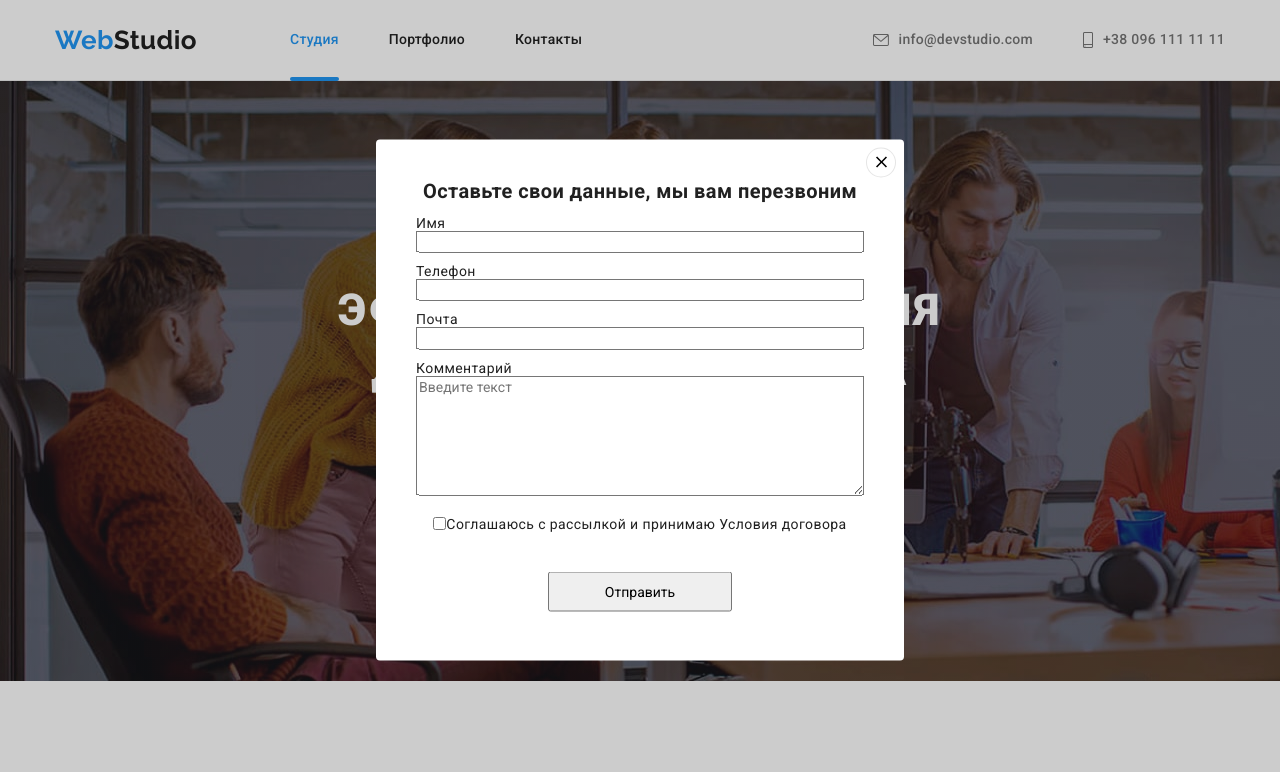
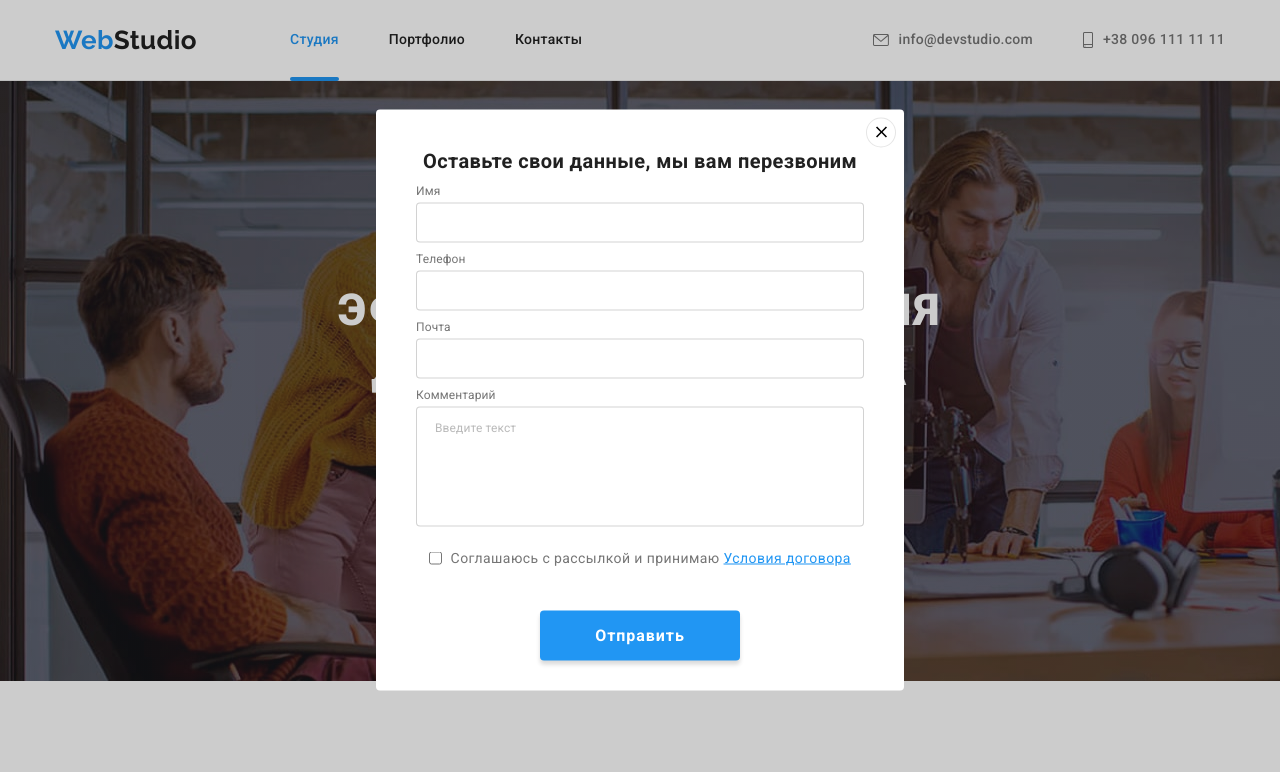
Before and after one commit to AndrewMLion/goit-markup-hw-06, a plain HTML site: page index.html in a window 1280 px wide. Both pictures are taken after a click on the button "Заказать услугу". Shown: the top 772 px of the page. Drawn offline with nearby package versions, Linux system fonts and the light colour scheme.

Commit message:
стилизация формы

```diff
--- a/css/styles.css
+++ b/css/styles.css
@@ -570,7 +570,7 @@ svg {
   top: 50%;
   left: 50%;
 
-  height: 521px;
+  height: 581px;
   max-height: 100%;
   width: 528px;
   max-width: 100%;
@@ -640,20 +640,96 @@ svg {
   margin-top: 10px;
 }
 
+.form-input {
+  border: 1px solid rgba(33, 33, 33, 0.2);
+  box-sizing: border-box;
+  border-radius: 4px;
+  padding: 11px;
+}
+
+.form-label {
+  font-size: 12px;
+  line-height: 1.16;
+  letter-spacing: 0.01em;
+
+  color: var(--title-text-cilor);
+
+  margin-bottom: 4px;
+}
+
+.comment.form-filed {
+}
+
 .text-area {
+  resize: none;
+  width: 448px;
   height: 120px;
+
+  border: 1px solid rgba(33, 33, 33, 0.2);
+  box-sizing: border-box;
+  border-radius: 4px;
+}
+
+.comment .text-area::placeholder {
+  font-size: 12px;
+  line-height: 1.16;
+  letter-spacing: 0.01em;
+
+  color: rgba(117, 117, 117, 0.5);
+
+  padding: 12px 16px;
 }
 
 .checkbox {
   display: flex;
   margin-top: 20px;
   justify-content: center;
+  align-items: center;
+}
+
+.checkbox-label {
+  line-height: 1.71;
+  letter-spacing: 0.03em;
+
+  color: var(--title-text-cilor);
+
+  padding-left: 8.5px;
+}
+
+.checkbox input[type="checkbox"] {
+}
+
+.agreement {
+  color: var(--accent-color);
 }
 
 .submit {
+  display: flex;
+  align-items: center;
+
   text-align: center;
+  font-weight: 700;
+  font-size: 16px;
+  line-height: 1.88;
+  letter-spacing: 0.06em;
+  color: var(--background-color);
+
   padding: 10px 55px;
   margin-top: 40px;
+  margin-right: auto;
+  margin-left: auto;
+
+  border: none;
+  border-radius: 4px;
+
+  background: var(--accent-color);
+  box-shadow: 0px 4px 4px rgba(0, 0, 0, 0.15);
+  border-radius: 4px;
+}
+
+.submit:hover,
+.submit:focus {
+  background: var(--secod-accent-color);
 }
 
 /* PORTFOLIO */
--- a/index.html
+++ b/index.html
@@ -390,28 +390,28 @@
         <form class="form js-speaker-form">
 
                 <div class="form-filed">
-                  <label class="form-lable" for="name">Имя</label>
+                  <label class="form-label" for="name">Имя</label>
                   <input class="form-input" type="text" name="name" id="name" autofocus />
                 </div>
 
                 <div class="form-filed">
-                  <label for="tel">Телефон</label>
-                  <input type="text" name="tel" id="tel" />
+                  <label class="form-label" for="tel">Телефон</label>
+                  <input class="form-input" type="text" name="tel" id="tel" />
                   </div>
 
                   <div class="form-filed">
-                    <label for="mail">Почта</label>
-                    <input type="email" name="mail" id="mail" />
+                    <label class="form-label"  for="mail">Почта</label>
+                    <input class="form-input" type="email" name="mail" id="mail" />
                   </div>
 
                   <div class="comment form-filed">
-                    <label for="comment">Комментарий</label>
+                    <label class="form-label" for="comment">Комментарий</label>
                     <textarea class="text-area" name="comment" id="comment" placeholder="Введите текст"></textarea>
                   </div>
 
                   <div class="checkbox">
                     <input class="checkbox-input" type="checkbox" name="agreement" id="agreement">
-                    <label class="checkbox-label" for="agreement">Соглашаюсь с рассылкой и принимаю <a class="link agreement" href="">Условия договора</a></label>
+                    <label class="checkbox-label" for="agreement">Соглашаюсь с рассылкой и принимаю <a class="agreement" href="">Условия договора</a></label>
                   </div>
 
               <button class="submit" type="submit">Отправить</button>
```
Also changed, not shown: images/name.svg (added).
